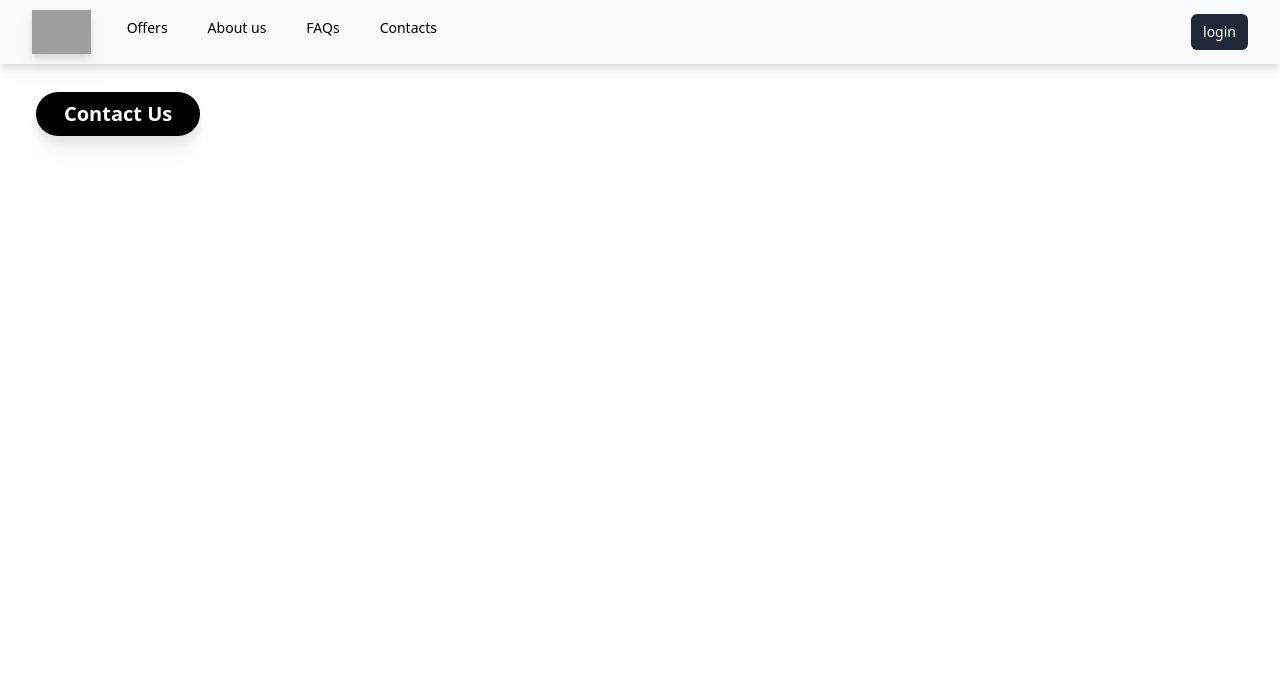
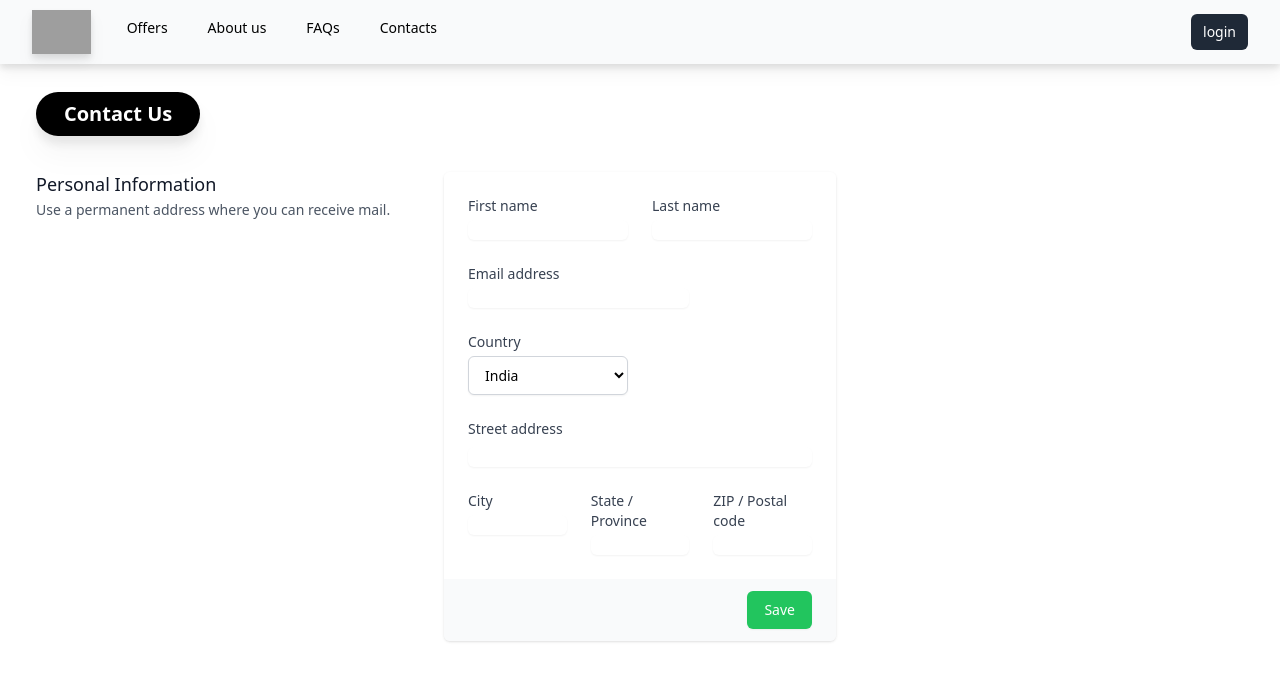
Before and after one commit to rishabhkr-r111/intern-proj-medx, a React (Vite) app: page /contact in a window 1280 px wide. Shown: the top 678 px of the page. Built offline with nearby package versions, Linux system fonts and the light colour scheme; grey boxes are pictures that could not be loaded.

Commit message:
EditsBroo

```diff
--- a/src/pages/contact.jsx
+++ b/src/pages/contact.jsx
@@ -7,6 +7,142 @@
             <div className="mt-7 mb-2 mx-9 text-xl text-white font-bold text-center p-2  rounded-[25px]
               bg-black drop-shadow-xl px-7 py-2">  Contact Us </div>
         </div>
+        <div className="mt-7 mb-2 mx-9 text-xl text-black">
+        <div className="md:grid md:grid-cols-3 md:gap-4">
+          <div className="md:col-span-1">
+            <div className="px-4 sm:px-0">
+              <h3 className="text-lg font-medium leading-6 text-gray-900">Personal Information</h3>
+              <p className="mt-1 text-sm text-gray-600">Use a permanent address where you can receive mail.</p>
+            </div>
+          </div>
+
+
+          <div>
+            <form action="#" method="POST">
+              <div className="overflow-hidden shadow sm:rounded-md">
+                <div className="bg-white px-4 py-5 sm:p-6">
+                  <div className="grid grid-cols-6 gap-6">
+                    <div className="col-span-6 sm:col-span-3">
+                      <label htmlFor="first-name" className="block text-sm font-medium text-gray-700">
+                        First name
+                      </label>
+                      <input
+                        type="text"
+                        name="first-name"
+                        id="first-name"
+                        autoComplete="given-name"
+                        className="mt-1 block w-full rounded-md border-gray-300 shadow-sm focus:border-indigo-500 focus:ring-indigo-500 sm:text-sm"
+                      />
+                    </div>
+
+                    <div className="col-span-6 sm:col-span-3">
+                      <label htmlFor="last-name" className="block text-sm font-medium text-gray-700">
+                        Last name
+                      </label>
+                      <input
+                        type="text"
+                        name="last-name"
+                        id="last-name"
+                        autoComplete="family-name"
+                        className="mt-1 block w-full rounded-md border-gray-300 shadow-sm focus:border-indigo-500 focus:ring-indigo-500 sm:text-sm"
+                      />
+                    </div>
+
+                    <div className="col-span-6 sm:col-span-4">
+                      <label htmlFor="email-address" className="block text-sm font-medium text-gray-700">
+                        Email address
+                      </label>
+                      <input
+                        type="text"
+                        name="email-address"
+                        id="email-address"
+                        autoComplete="email"
+                        className="mt-1 block w-full rounded-md border-gray-300 shadow-sm focus:border-indigo-500 focus:ring-indigo-500 sm:text-sm"
+                      />
+                    </div>
+
+                    <div className="col-span-6 sm:col-span-3">
+                      <label htmlFor="country" className="block text-sm font-medium text-gray-700">
+                        Country
+                      </label>
+                      <select
+                        id="country"
+                        name="country"
+                        autoComplete="country-name"
+                        className="mt-1 block w-full rounded-md border border-gray-300 bg-white py-2 px-3 shadow-sm focus:border-indigo-500 focus:outline-none focus:ring-indigo-500 sm:text-sm"
+                      >
+                        <option>India</option>
+                        <option>Sri Lanka</option>
+                        <option>Maldives</option>
+                      </select>
+                    </div>
+
+                    <div className="col-span-6">
+                      <label htmlFor="street-address" className="block h-6 text-sm font-medium text-gray-700">
+                        Street address
+                      </label>
+                      <input
+                        type="text"
+                        name="street-address"
+                        id="street-address"
+                        autoComplete="street-address"
+                        className="mt-1 block w-full rounded-md border-gray-300 shadow-sm focus:border-indigo-500 focus:ring-indigo-500 sm:text-sm"
+                      />
+                    </div>
+
+                    <div className="col-span-6 sm:col-span-6 lg:col-span-2">
+                      <label htmlFor="city" className="block text-sm font-medium text-gray-700">
+                        City
+                      </label>
+                      <input
+                        type="text"
+                        name="city"
+                        id="city"
+                        autoComplete="address-level2"
+                        className="mt-1 block w-full rounded-md border-gray-300 shadow-sm focus:border-indigo-500 focus:ring-indigo-500 sm:text-sm"
+                      />
+                    </div>
+
+                    <div className="col-span-6 sm:col-span-3 lg:col-span-2">
+                      <label htmlFor="region" className="block text-sm font-medium text-gray-700">
+                        State / Province
+                      </label>
+                      <input
+                        type="text"
+                        name="region"
+                        id="region"
+                        autoComplete="address-level1"
+                        className="mt-1 block w-full rounded-md border-gray-300 shadow-sm focus:border-indigo-500 focus:ring-indigo-500 sm:text-sm"
+                      />
+                    </div>
+
+                    <div className="col-span-6 sm:col-span-3 lg:col-span-2">
+                      <label htmlFor="postal-code" className="block text-sm font-medium text-gray-700">
+                        ZIP / Postal code
+                      </label>
+                      <input
+                        type="text"
+                        name="postal-code"
+                        id="postal-code"
+                        autoComplete="postal-code"
+                        className="mt-1 block w-full rounded-md border-gray-300 shadow-sm focus:border-indigo-500 focus:ring-indigo-500 sm:text-sm"
+                      />
+                    </div>
+                  </div>
+                </div>
+                <div className="bg-gray-50 px-4 py-3 text-right sm:px-6">
+                  <button
+                    type="submit"
+                    className="inline-flex justify-center rounded-md border border-transparent bg-green-500 py-2 px-4 text-sm font-medium text-white shadow-sm hover:bg-green-700 focus:outline-none focus:ring-2 focus:ring-blue-800 focus:ring-offset-2"
+                  >
+                    Save
+                  </button>
+                </div>
+              </div>
+            </form>
+          </div>
+        </div>
+      </div>
         </>
     )
 }
--- a/src/pages/faq.jsx
+++ b/src/pages/faq.jsx
@@ -6,6 +6,7 @@
              <div className="flex w-full ">
             <div className="mt-7 mb-2 mx-9 text-xl text-white font-bold text-center p-2  rounded-[25px]
               bg-black drop-shadow-xl px-7 py-2">  FAQs </div>
+
         </div>
         </>
     )
```
Also changed, not shown: src/pages/home.jsx (line endings or trailing spaces).
